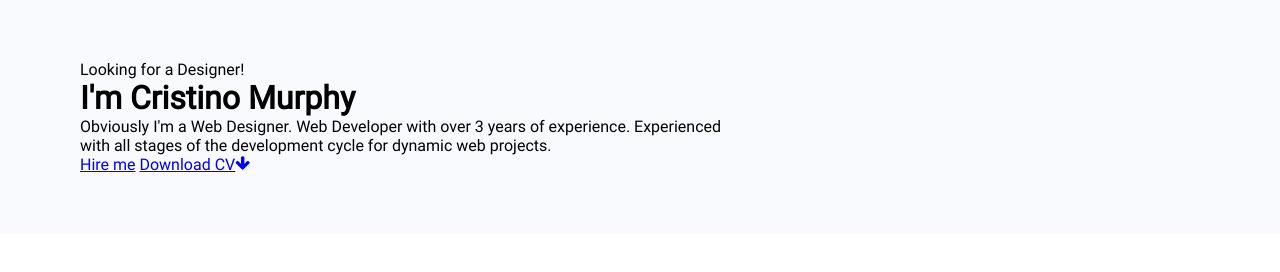
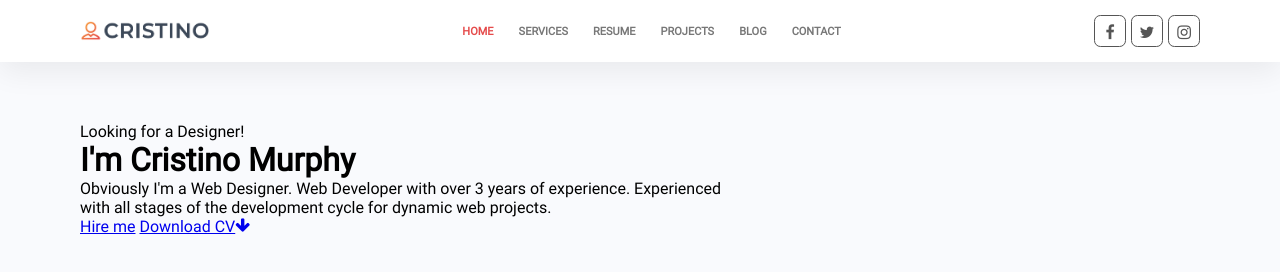
Before and after one commit to front-end-by-rimantas/32-grupe-portfolio, a website: page index.html in a window 1280 px wide. Shown: the top 272 px of the page. Drawn offline with Linux system fonts and the light colour scheme; a web font is replaced by a local one.

Commit message:
Header #11

```diff
--- /dev/null
+++ b/css/components/header.css
@@ -0,0 +1,73 @@
+.header {
+    position: sticky;
+    top: 0;
+    padding-top: 15px;
+    padding-bottom: 15px;
+    background-color: #fff;
+    box-shadow: 0 10px 30px #0001;
+}
+.header .col-12 {
+    display: flex;
+    justify-content: space-between;
+    align-items: center;
+}
+
+.header .logo {
+    height: 20px;
+}
+
+.header nav {
+    display: none;
+    gap: 25px;
+}
+.header nav > a {
+    font-size: 11px;
+    font-weight: bold;
+    text-decoration: none;
+    text-transform: uppercase;
+    color: #777;
+}
+.header nav > a:hover,
+.header nav > a.active {
+    color: var(--primary-color);
+}
+
+.header .socials {
+    display: none;
+    gap: 5px;
+}
+.header .socials > a {
+    width: 2em;
+    height: 2em;
+    line-height: 2em;
+    font-size: 16px;
+    color: #555;
+    text-decoration: none;
+    text-align: center;
+    border: 1px solid #555;
+    border-radius: 0.4em;
+    transition: all 0.5s;
+}
+.header .socials > a:hover {
+    color: #fff;
+    background-color: var(--primary-color);
+    border-color: var(--primary-color);
+}
+
+.header .hamburger {
+    font-size: 30px;
+}
+
+@media (min-width: 992px) {
+    .header nav {
+        display: flex;
+    }
+
+    .header .socials {
+        display: flex;
+    }
+
+    .header .hamburger {
+        display: none;
+    }
+}
--- a/css/pages/home.css
+++ b/css/pages/home.css
@@ -7,6 +7,7 @@
 
 /* components */
 @import '../components/button.css';
+@import '../components/header.css';
 
 /* CUSTOM STYLE GOES BELOW THIS COMMENT LINE */
 
--- a/index.html
+++ b/index.html
@@ -19,6 +19,27 @@
 
 <body>
     <!-- header start -->
+    <header class="container header">
+        <div class="row">
+            <div class="col-12">
+                <img src="./img/logo.png" alt="Logo" class="logo">
+                <nav>
+                    <a href="#" class="active">Home</a>
+                    <a href="#">Services</a>
+                    <a href="#">Resume</a>
+                    <a href="#">Projects</a>
+                    <a href="#">Blog</a>
+                    <a href="#">Contact</a>
+                </nav>
+                <div class="socials">
+                    <a href="#" class="fa fa-facebook"></a>
+                    <a href="#" class="fa fa-twitter"></a>
+                    <a href="#" class="fa fa-instagram"></a>
+                </div>
+                <i class="fa fa-bars hamburger"></i>
+            </div>
+        </div>
+    </header>
     <!-- header end -->
 
     <!-- hero start -->
```
Also changed, not shown: img/logo.png (added).
